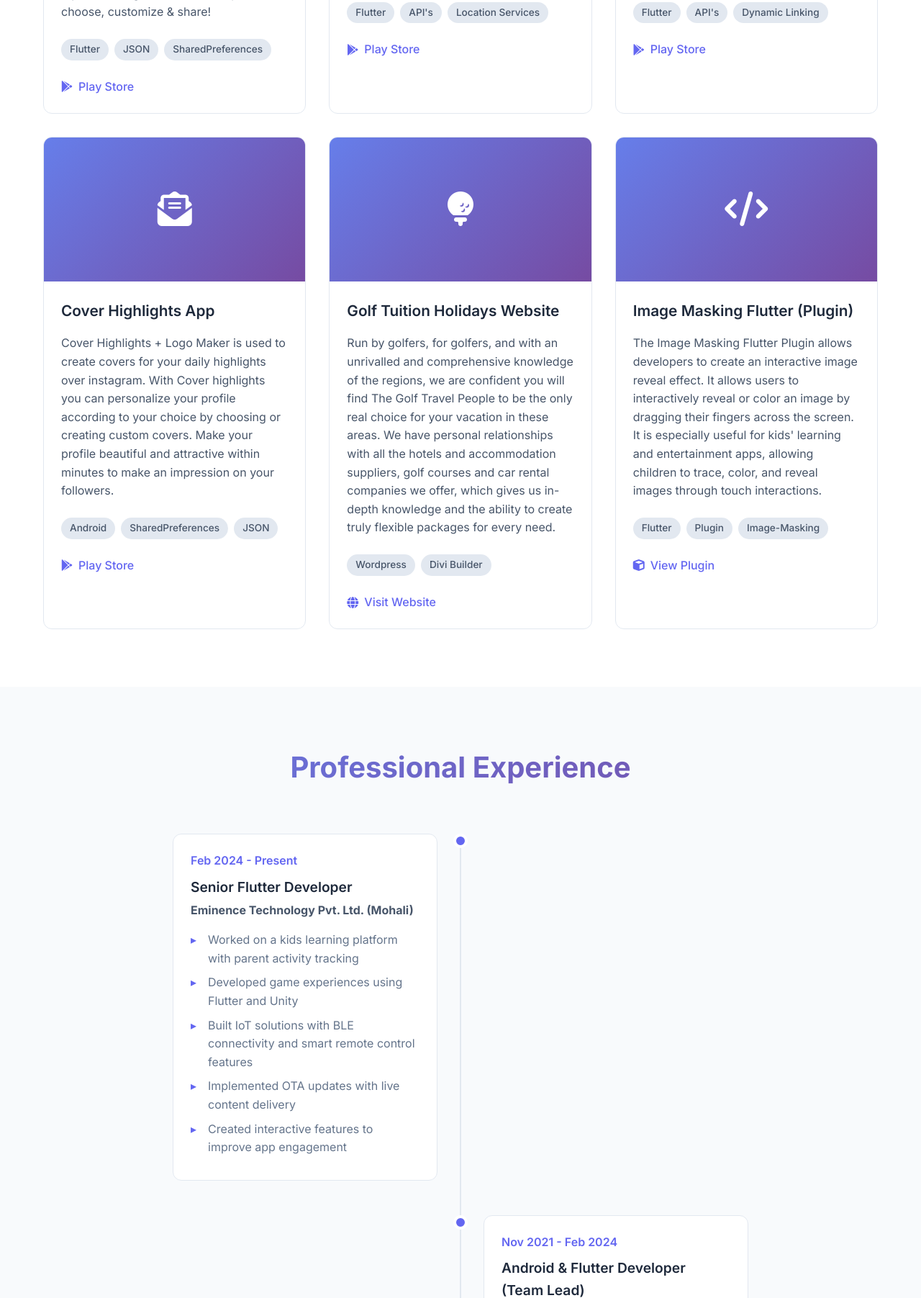
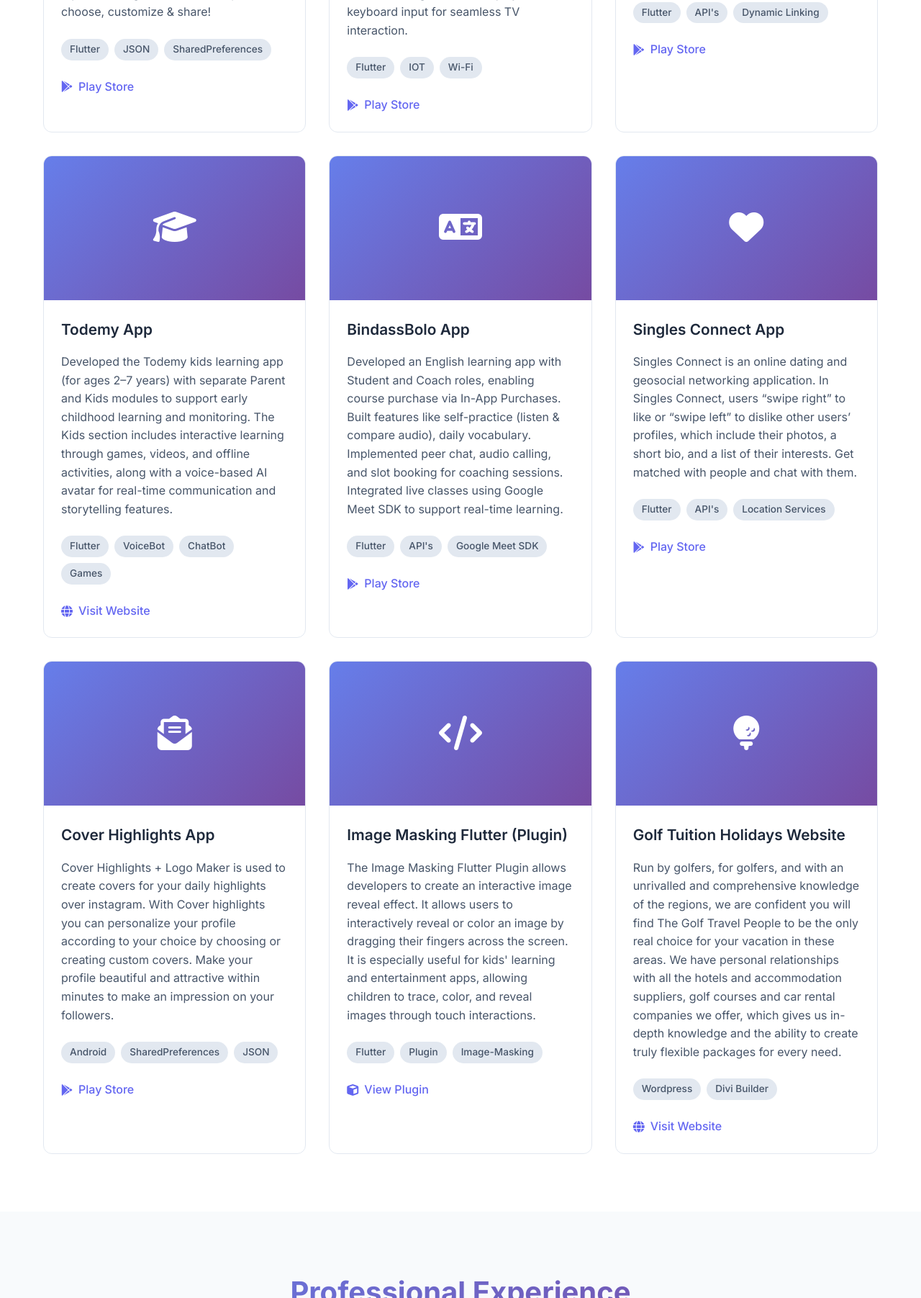
Before and after one commit to Sohit-Sharma/sohit-sharma.github.io, a plain HTML site: page index.html in a window 1280 px wide. Shown: the part 2885-4688 px from the top of the page at 72% size. Drawn offline with Linux system fonts and the light colour scheme.

Commit message:
added new projects

```diff
--- a/index.html
+++ b/index.html
@@ -314,24 +314,24 @@
                 <div class="project-card animate-on-scroll">
                     <div class="project-image">
                         <div class="project-placeholder">
-                            <i class="fas fa-heart"></i>
+                            <i class="fas fa-tv"></i>
                         </div>
                     </div>
                     <div class="project-content">
-                        <h3 class="project-title">Singles Connect App</h3>
+                        <h3 class="project-title">Remoteo App</h3>
                         <p class="project-description">
-                            Singles Connect is an online dating and geosocial networking application. In Singles
-                            Connect, users “swipe right” to like or “swipe left” to dislike other users’ profiles, which
-                            include their photos, a short bio, and a list of their interests.
-                            Get matched with people and chat with them.
+                            Smart TV Remote Control – Developed an IoT-based Smart TV Remote application that enables
+                            users to control multiple Smart TV brands over a local Wi-Fi network using their mobile
+                            devices. Implemented features including device discovery, pairing, power, volume, channel,
+                            navigation, media playback, and keyboard input for seamless TV interaction.
                         </p>
                         <div class="project-tech">
                             <span class="tech-tag">Flutter</span>
-                            <span class="tech-tag">API's</span>
-                            <span class="tech-tag">Location Services</span>
+                            <span class="tech-tag">IOT</span>
+                            <span class="tech-tag">Wi-Fi</span>
                         </div>
                         <div class="project-links">
-                            <a href="https://play.google.com/store/apps/details?id=com.single.connect.app.dating&hl=en"
+                            <a href="https://play.google.com/store/apps/details?id=com.remoteo.tv.control&hl=en_IN"
                                 target="_blank" class="project-link">
                                 <i class="fab fa-google-play"></i> Play Store
                             </a>
@@ -339,7 +339,7 @@
                     </div>
                 </div>
 
-                <div class="project-card animate-on-scroll">
+                 <div class="project-card animate-on-scroll">
                     <div class="project-image">
                         <div class="project-placeholder">
                             <i class="fas fa-graduation-cap"></i>
@@ -367,6 +367,87 @@
                         </div>
                     </div>
                 </div>
+
+                <div class="project-card animate-on-scroll">
+                    <div class="project-image">
+                        <div class="project-placeholder">
+                            <i class="fas fa-graduation-cap"></i>
+                        </div>
+                    </div>
+                    <div class="project-content">
+                        <h3 class="project-title">Todemy App</h3>
+                        <p class="project-description">
+                      Developed the Todemy kids learning app (for ages 2–7 years) with separate Parent and Kids modules to support early childhood learning and monitoring. The Kids section includes interactive learning through games, videos, and offline activities, along with a voice-based AI avatar for real-time communication and storytelling features.
+                        <div class="project-tech">
+                            <span class="tech-tag">Flutter</span>
+                            <span class="tech-tag">VoiceBot</span>
+                            <span class="tech-tag">ChatBot</span>
+                            <span class="tech-tag">Games</span>
+                        </div>
+                        <div class="project-links">
+                            <a href="https://todemy.com/" target="_blank"
+                                class="project-link">
+                                <i class="fas fa-globe"></i> Visit Website
+                            </a>
+                        </div>
+                    </div>
+                </div>
+
+                 <div class="project-card animate-on-scroll">
+                    <div class="project-image">
+                       <div class="project-placeholder">
+    <i class="fas fa-language"></i>
+</div>
+                    </div>
+                    <div class="project-content">
+                        <h3 class="project-title">BindassBolo App</h3>
+                        <p class="project-description">
+                      Developed an English learning app with Student and Coach roles, enabling course purchase via In-App Purchases. Built features like self-practice (listen & compare audio), daily vocabulary. Implemented peer chat, audio calling, and slot booking for coaching sessions. Integrated live classes using Google Meet SDK to support real-time learning.
+
+                        </p>
+                        <div class="project-tech">
+                            <span class="tech-tag">Flutter</span>
+                            <span class="tech-tag">API's</span>
+                            <span class="tech-tag">Google Meet SDK</span>
+                        </div>
+                        <div class="project-links">
+                            <a href="https://play.google.com/store/apps/details?id=com.bindass.bindassbolo&hl=en_IN" target="_blank"
+                                class="project-link">
+                                <i class="fab fa-google-play"></i> Play Store
+                            </a>
+                        </div>
+                    </div>
+                </div>
+
+
+                <div class="project-card animate-on-scroll">
+                    <div class="project-image">
+                        <div class="project-placeholder">
+                            <i class="fas fa-heart"></i>
+                        </div>
+                    </div>
+                    <div class="project-content">
+                        <h3 class="project-title">Singles Connect App</h3>
+                        <p class="project-description">
+                            Singles Connect is an online dating and geosocial networking application. In Singles
+                            Connect, users “swipe right” to like or “swipe left” to dislike other users’ profiles, which
+                            include their photos, a short bio, and a list of their interests.
+                            Get matched with people and chat with them.
+                        </p>
+                        <div class="project-tech">
+                            <span class="tech-tag">Flutter</span>
+                            <span class="tech-tag">API's</span>
+                            <span class="tech-tag">Location Services</span>
+                        </div>
+                        <div class="project-links">
+                            <a href="https://play.google.com/store/apps/details?id=com.single.connect.app.dating&hl=en"
+                                target="_blank" class="project-link">
+                                <i class="fab fa-google-play"></i> Play Store
+                            </a>
+                        </div>
+                    </div>
+                </div>
+
 
                 <div class="project-card animate-on-scroll">
                     <div class="project-image">
@@ -399,6 +480,34 @@
                 <div class="project-card animate-on-scroll">
                     <div class="project-image">
                         <div class="project-placeholder">
+                            <i class="fas fa-code"></i>
+                        </div>
+                    </div>
+                    <div class="project-content">
+                        <h3 class="project-title">Image Masking Flutter (Plugin)</h3>
+                        <p class="project-description">
+                            The Image Masking Flutter Plugin allows developers to create an interactive image reveal
+                            effect. It allows users to interactively reveal or color an image by dragging their fingers
+                            across the screen. It is especially useful for kids' learning and entertainment apps,
+                            allowing children to trace, color, and reveal images through touch interactions.
+                        </p>
+                        <div class="project-tech">
+                            <span class="tech-tag">Flutter</span>
+                            <span class="tech-tag">Plugin</span>
+                            <span class="tech-tag">Image-Masking</span>
+                        </div>
+                        <div class="project-links">
+                            <a href="https://pub.dev/packages/image_masking_flutter" target="_blank"
+                                class="project-link">
+                                <i class="fas fa-cube"></i> View Plugin
+                            </a>
+                        </div>
+                    </div>
+                </div>
+
+                 <div class="project-card animate-on-scroll">
+                    <div class="project-image">
+                        <div class="project-placeholder">
                             <i class="fas fa-golf-ball"></i>
                         </div>
                     </div>
@@ -423,31 +532,6 @@
                     </div>
                 </div>
 
-
-                <div class="project-card animate-on-scroll">
-                    <div class="project-image">
-                        <div class="project-placeholder">
-                            <i class="fas fa-code"></i>
-                        </div>
-                    </div>
-                    <div class="project-content">
-                        <h3 class="project-title">Image Masking Flutter (Plugin)</h3>
-                        <p class="project-description">
-                            The Image Masking Flutter Plugin allows developers to create an interactive image reveal effect. It allows users to interactively reveal or color an image by dragging their fingers across the screen. It is especially useful for kids' learning and entertainment apps, allowing children to trace, color, and reveal images through touch interactions.
-                        </p>
-                        <div class="project-tech">
-                            <span class="tech-tag">Flutter</span>
-                            <span class="tech-tag">Plugin</span>
-                            <span class="tech-tag">Image-Masking</span>
-                        </div>
-                       <div class="project-links">
-    <a href="https://pub.dev/packages/image_masking_flutter"
-        target="_blank" class="project-link">
-        <i class="fas fa-cube"></i> View Plugin
-    </a>
-</div>
-                    </div>
-                </div>
 
 
             </div>
```
